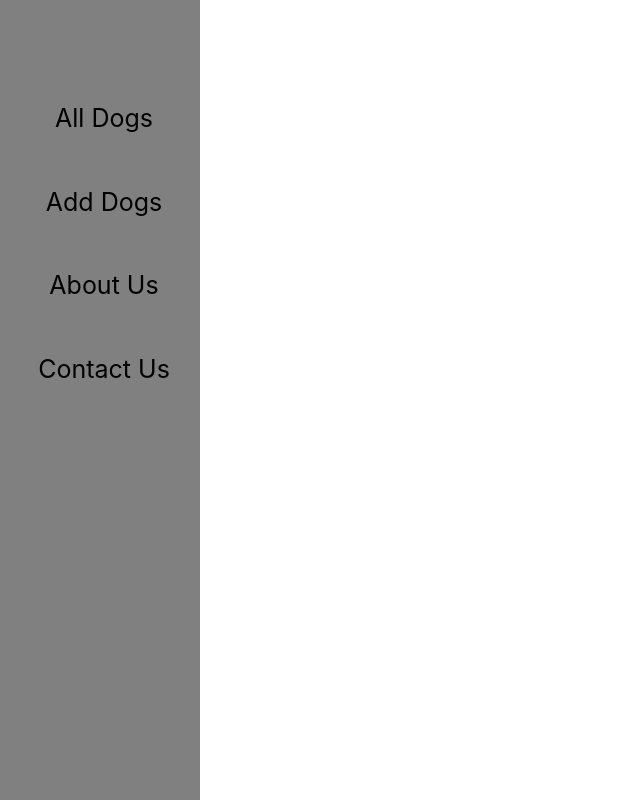
After one commit to jstearne/dog_tracker, a Django app: template main_app/templates/base.html in a window 1280 px wide. The commit adds this page. Shown: the whole page, without its empty margins (0-640 px from the left). Run offline with Django 3.2, Linux system fonts and the light colour scheme; the template is opened without the code that fills it, so the values that code supplies are empty.

Commit message:
Built sidebar in HTML/CSS and added icons for later use. Back to basics: start on additional routes and SQL model.

```diff
--- a/main_app/static/styles/main.css
+++ b/main_app/static/styles/main.css
@@ -0,0 +1,25 @@
+* {
+    color: blue;
+    font-size: x-large;
+}
+
+
+.sidebar {
+    height: 100%;
+    width: 200px;
+    position: fixed;
+    z-index: 1; /* Stay on top */
+    top: 0; /* Stay at the top */
+    background-color: grey;
+    overflow-x: hidden; /* Disable horizontal scroll */
+    padding-top: 100px;
+}
+
+.sidebar-item {
+    padding: 0px 8px 46px 16px;
+    text-align: center;
+    text-decoration: none;
+    font-size: 25px;
+    color: black;
+    display: block;
+}
--- a/main_app/templates/about.html
+++ b/main_app/templates/about.html
@@ -7,6 +7,8 @@
     <title>ABOUT DOGS!</title>
 </head>
 <body>
-    DOGS: About us
+    {% extends 'base.html' %} {% block content %}
+    <h1>About Dog Tracker</h1>
+    {% endblock %}
 </body>
 </html>
--- /dev/null
+++ b/main_app/templates/base.html
@@ -0,0 +1,46 @@
+{% load static %}
+<!--THIS IS THE NAV BAR FILE (contains all links)-->
+<!DOCTYPE html>
+<html lang="en">
+  <head>
+<link rel="stylesheet" href="https://cdnjs.cloudflare.com/ajax/libs/font-awesome/5.15.4/css/all.min.css">
+    <meta charset="UTF-8" />
+    <meta http-equiv="X-UA-Compatible" content="IE=edge" />
+    <meta name="viewport" content="width=device-width, initial-scale=1.0" />
+    <link rel="stylesheet" href="https://cdn.jsdelivr.net/npm/bulma@0.9.2/css/bulma.min.css">
+    <script src="https://code.jquery.com/jquery-3.6.0.min.js" integrity="sha256-/xUj+3OJU5yExlq6GSYGSHk7tPXikynS7ogEvDej/m4=" crossorigin="anonymous"></script>
+    <title>Dogs BASE.html</title>
+
+    <link rel="stylesheet" href="{% static 'styles/main.css' %}" />
+    <!-- <script src="{% static 'scripts/main.js' %}" defer></script> -->
+
+  </head>
+  <body >
+        <nav class="sidebar" role="navigation" aria-label="sidebar navigation">
+        <div>
+            <a class="sidebar-item" id="nav-all-dogs" href="/">All Dogs</a>
+        </div>
+
+        <div>
+            <a class="sidebar-item" id="nav-add-dogs" href="/">Add Dogs</a>
+        </div>
+
+        <div>
+            <a class="sidebar-item" id="nav-about-us" href="/">About Us</a>
+        </div>
+
+        <div>
+            <a class="sidebar-item" id="nav-contact-us" href="/">Contact Us</a>
+        </div>
+
+        </nav>
+
+        <div class="container">
+
+          {% block content %}{% endblock %}
+
+        </div>
+      </div>
+    </div>
+  </body>
+</html>
--- a/main_app/templates/home.html
+++ b/main_app/templates/home.html
@@ -7,6 +7,9 @@
     <title>DOGS HOME!</title>
 </head>
 <body>
-    DOGGOS!
+    {% extends 'base.html' %}
+    {% block content %}
+        <h1>Dog Tracker: Home</h1>
+    {% endblock %}
 </body>
 </html>
```
Also changed, not shown: main_app/templates/temp.html (added, +52 -0 lines), main_app/static/images/dog-tracker-ABOUT.jpg (added), main_app/static/images/dog-tracker-ADD.jpg (added), main_app/static/images/dog-tracker-CONTACT.jpg (added), main_app/static/images/dog-tracker-HOME.jpg (added).
